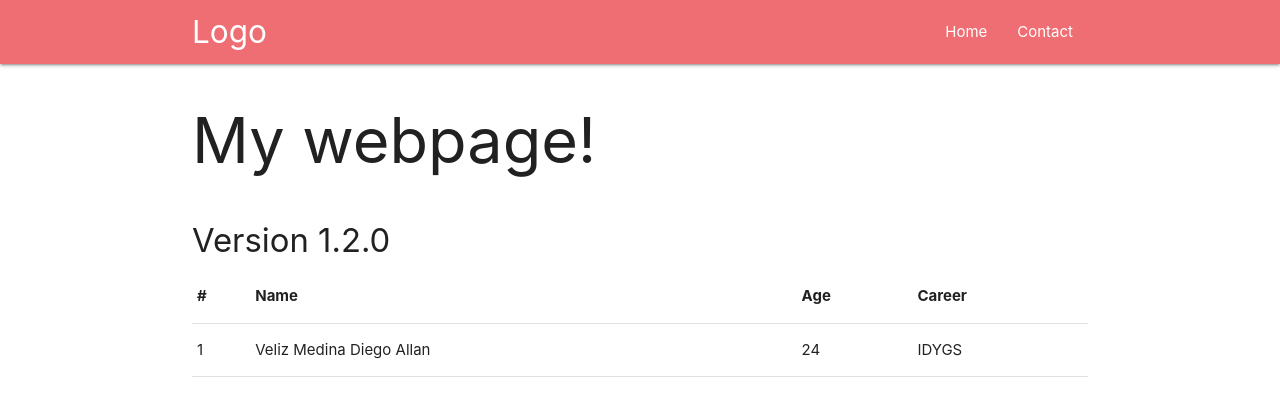
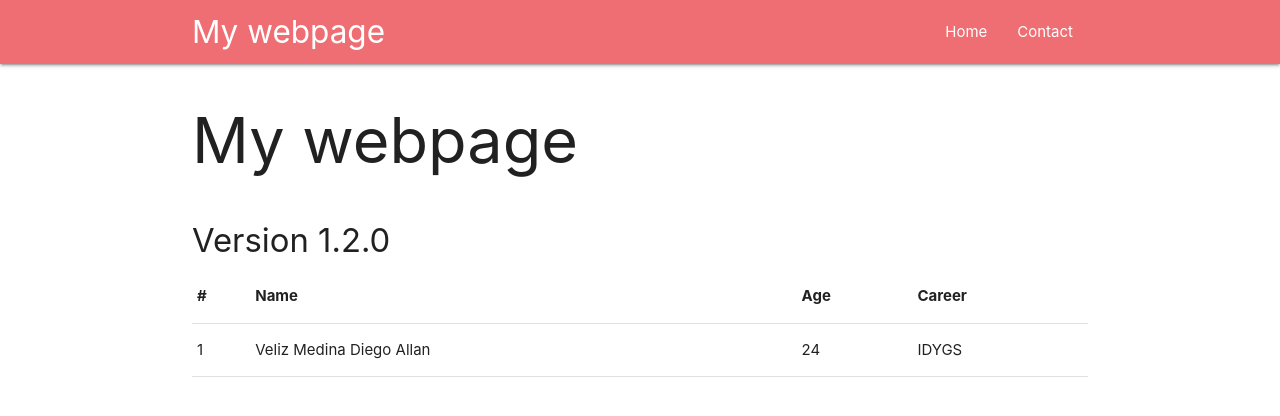
Before and after one commit to Diego1234454/GEDPclass, a plain HTML site: page public/index.html in a window 1280 px wide. Drawn offline with nearby package versions, Linux system fonts and the light colour scheme.

Commit message:
changes to the index

```diff
--- a/public/index.html
+++ b/public/index.html
@@ -13,7 +13,7 @@
 
       <nav>
         <div class="nav-wrapper container">
-          <a href="#" class="brand-logo">Logo</a>
+          <a href="#" class="brand-logo">My webpage</a>
           <ul id="nav-mobile" class="right hide-on-med-and-down">
             <li><a href="index.html">Home</a></li>
             <li><a href="contact.html">Contact</a></li>
@@ -22,7 +22,7 @@
       </nav>
 
       <div class="container">
-        <h1>My webpage!</h1>
+        <h1>My webpage</h1>
         <h3><sub>Version 1.2.0</sub></h3>
       </div>
 
```
